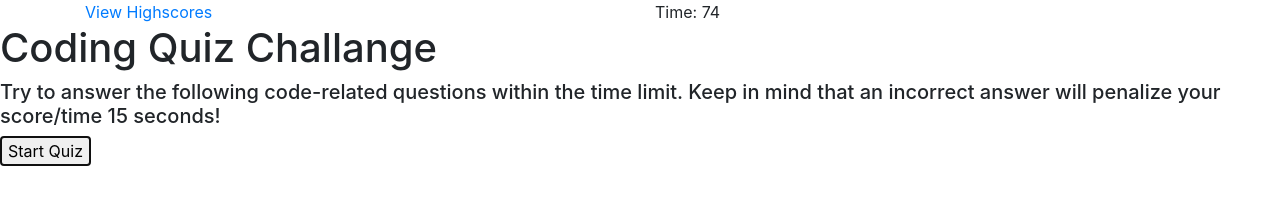
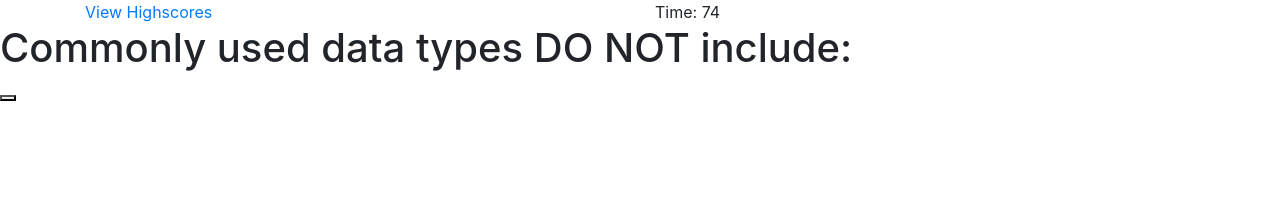
Before and after one commit to natashacwolfe/codeQuiz, a plain HTML site: page index.html in a window 1280 px wide. Both pictures are taken after a click on the button "Start Quiz". Drawn offline with nearby package versions, Linux system fonts and the light colour scheme.

Commit message:
working on choices

```diff
--- a/index.html
+++ b/index.html
@@ -22,6 +22,7 @@
 
 
     <script src="script.js"></script>
+    <script src="questions.js"></script>
 
 </body>
 </html>
--- a/script.js
+++ b/script.js
@@ -1,43 +1,75 @@
-let countEl = document.querySelector("#count");
-let contentEl = document.querySelector(".content");
-let h1El = document.querySelector("h1");
+let count = document.querySelector("#count");
+let contentBody = document.querySelector(".content");
+let quizTitle = document.querySelector("h1");
 
 
 let timer = 0;
 
 
-function codeQuiz(){
-    let infoEl = document.createElement("h5");
-    let startEl = document.createElement("button");
 
 
-    h1El.textContent = "Coding Quiz Challange";
-    infoEl.innerHTML = "Try to answer the following code-related questions within the time limit. Keep in mind that an incorrect answer will penalize your score/time 15 seconds!";
-    startEl.textContent = "Start Quiz";
-    contentEl.appendChild(infoEl);
-    contentEl.appendChild(startEl);
+function codeQuiz(){
+    let info = document.createElement("h5");
+    let startButton = document.createElement("button");
+
+
+    quizTitle.textContent = "Coding Quiz Challange";
+    info.innerHTML = "Try to answer the following code-related questions within the time limit. Keep in mind that an incorrect answer will penalize your score/time 15 seconds!";
+    startButton.textContent = "Start Quiz";
+    contentBody.appendChild(info);
+    contentBody.appendChild(startButton);
 
     //Start button quiz begins
 
-    startEl.addEventListener("click", function(){
-
+    startButton.addEventListener("click", function(){
+        quizTitle.textContent = "";
+        info.remove();
+        startButton.remove();
 
         let timer = 75;
         let timeInterval = setInterval(function(){
-            countEl.textContent = timer;
+            count.textContent = timer;
             timer --;
 
+            //if (secondsLeft === 0) {
+            //     clearInterval(timeInterval);
+            //     alert highscore;
+            // }
 
-            let choice1 = document.createElement("button");
-            let choice2 = document.createElement("button");
-            let choice3 = document.createElement("button");
-            let choice4 = document.createElement("button");
 
-            let correctEl = document.createElement("p");
+    }, 1000)
+
+    renderQuestion();
+    renderChoices();
+            function renderQuestion(){
+                let q = 0;
+                let currentQuestion = questions[q].title;
+
+
+                quizTitle.innerHTML = currentQuestion;
+
+
+            }
+                function renderChoices(){
+                    let buttonDiv = document.createElement("div")
+                    let choiceButtons = document.createElement("button");
+
+                    contentBody.appendChild(buttonDiv);
+                    buttonDiv.appendChild(choiceButtons);
+
+                    for (let choiceOption = 0; choiceOption < questions[q].choices.length; choiceOption++){
+                        let choiceText = questions[q].choice[choiceOption];
 
 
 
-        }, 1000)
+                        console.log(choiceText);
+                        choiceButton.innerHTML = choiceText;
+
+                    }
+                }
+
+
+
 
 
 
@@ -45,10 +77,20 @@ function codeQuiz(){
 
 
     })
+}
+
+codeQuiz();
 
 
 
+// start quiz
 
-}
+// start timer 75--
 
-codeQuiz();
+// load question and answer choices
+
+// if the answer choice is correct - say correct - load next question
+
+// if the answer is incorrect - say incorrect - minus 15 seconds - load next question
+
+// all questions are done or timer === 0 then prompt to add initals to highscore
```
